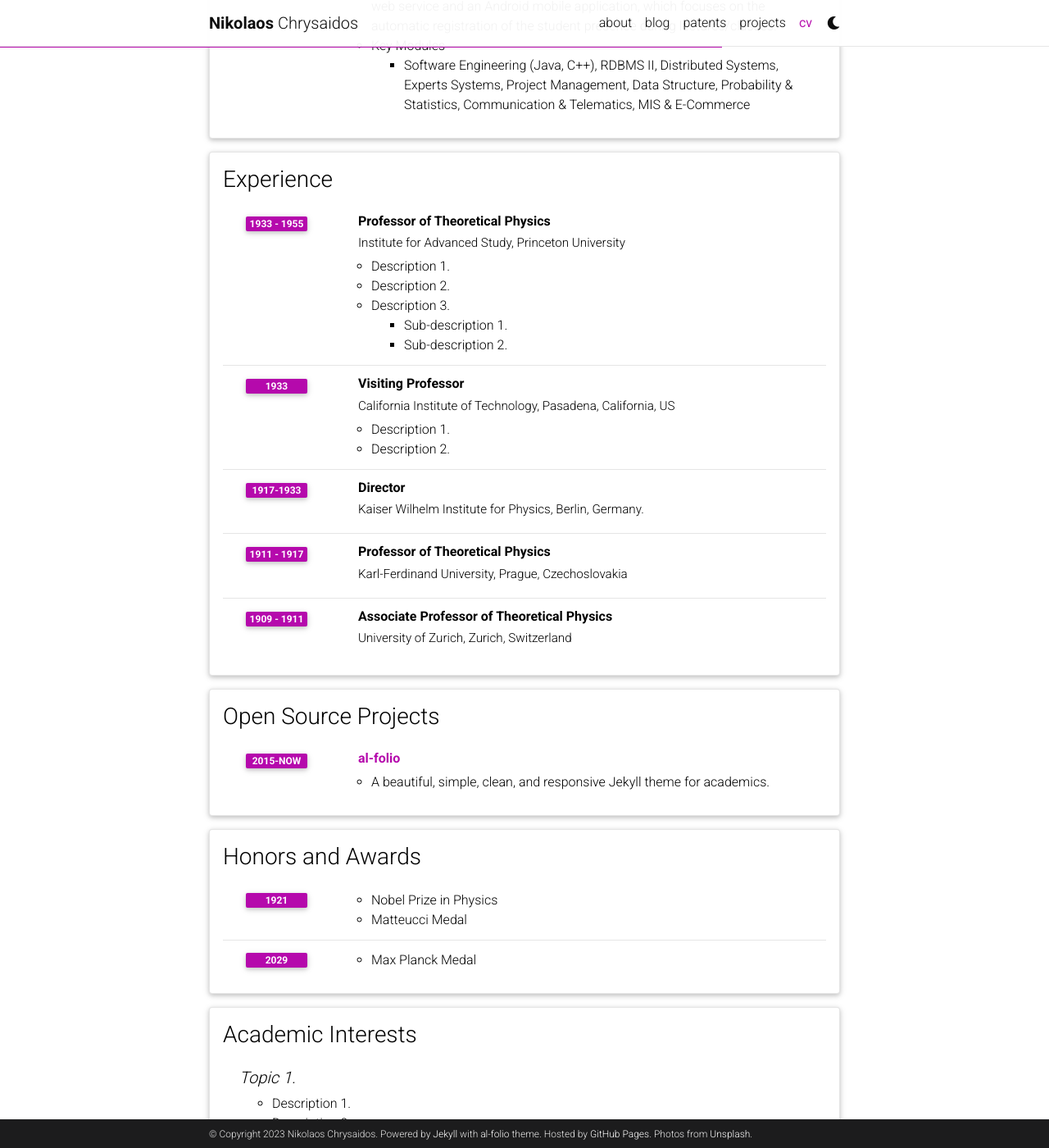
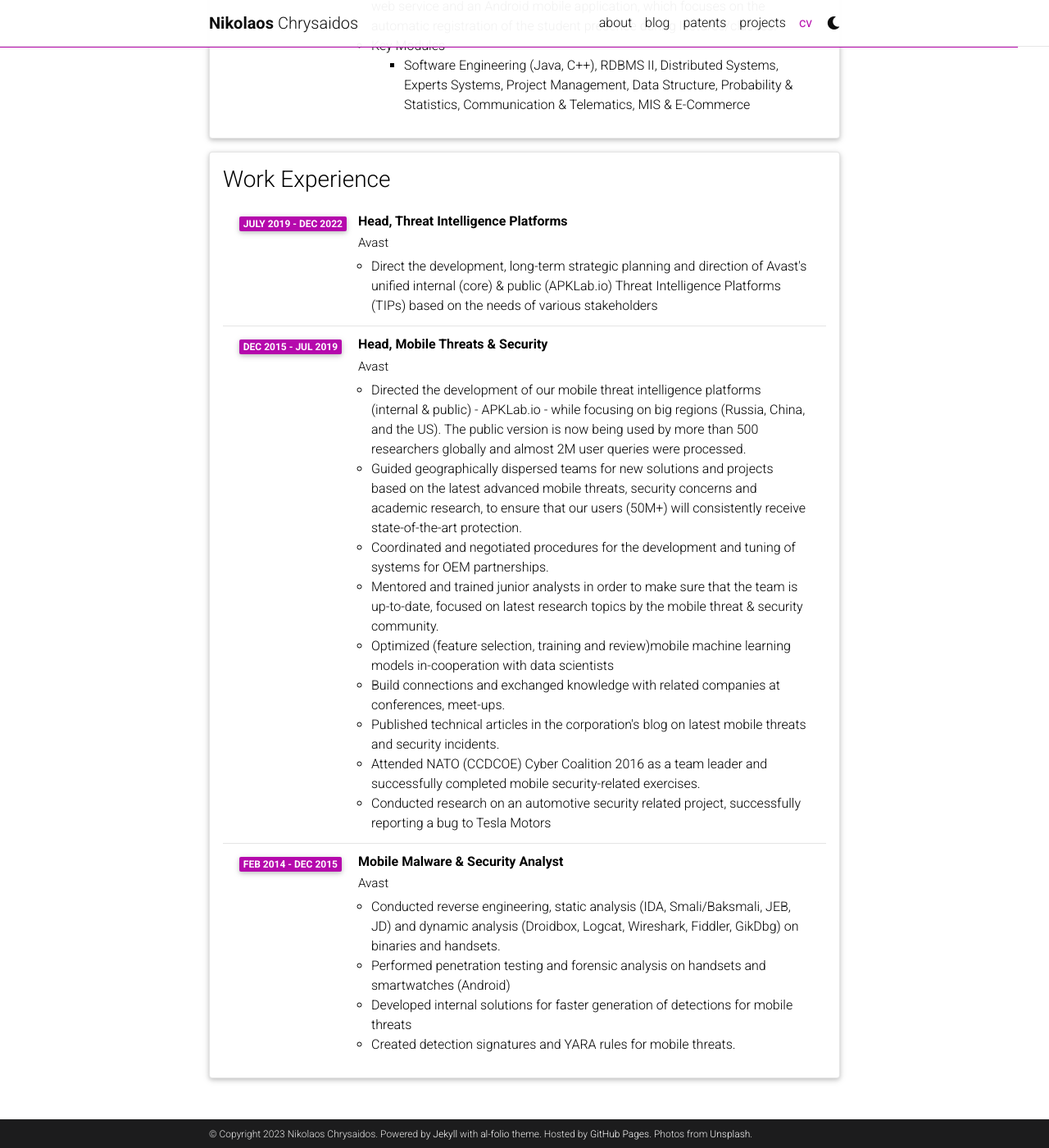
Before and after one commit to virqdroid/virqdroid.github.io, a Jekyll site: the page built from _pages/cv.md, in a window 1280 px wide and 1400 px high, scrolled down 817 px. Shown: the whole window at 82% size. Built offline with Jekyll 4.4.1, drawn with Linux system fonts in a browser that asks for light colours; comment, search, counter and statistics services are not loaded; a style sheet for code colours, icons or effects is not loaded; some of the changed text lies outside the part shown.

Commit message:
Update cv.yml

```diff
--- a/_data/cv.yml
+++ b/_data/cv.yml
@@ -27,70 +27,33 @@
         - title: Key Modules
           contents: Software Engineering (Java, C++), RDBMS II, Distributed Systems, Experts Systems, Project Management, Data Structure, Probability & Statistics, Communication & Telematics, MIS & E-Commerce
 
-- title: Experience
+- title: Work Experience
   type: time_table
   contents:
-    - title: Professor of Theoretical Physics
-      institution: Institute for Advanced Study, Princeton University
-      year: 1933 - 1955
+    - title: Head, Threat Intelligence Platforms
+      institution: Avast
+      year: July 2019 - Dec 2022
       description:
-        - Description 1.
-        - Description 2.
-        - title: Description 3.
-          contents:
-            - Sub-description 1.
-            - Sub-description 2.
-    - title: Visiting Professor
-      institution: California Institute of Technology, Pasadena, California, US
-      year: 1933
+        - Direct the development, long-term strategic planning and direction of Avast's unified internal (core) & public (APKLab.io) Threat Intelligence Platforms (TIPs) based on the needs of various stakeholders
+    - title: Head, Mobile Threats & Security
+      institution: Avast
+      year: Dec 2015 - Jul 2019
       description:
-        - Description 1.
-        - Description 2.
+        - Directed the development of our mobile threat intelligence platforms (internal & public) - APKLab.io - while focusing on big regions (Russia, China, and the US). The public version is now being used by more than 500 researchers globally and almost 2M user queries were processed.
+        - Guided geographically dispersed teams for new solutions and projects based on the latest advanced mobile threats, security concerns and academic research, to ensure that our users (50M+) will consistently receive state-of-the-art protection.
+        - Coordinated and negotiated procedures for the development and tuning of systems for OEM partnerships.
+        - Mentored and trained junior analysts in order to make sure that the team is up-to-date, focused on latest research topics by the mobile threat & security community.
+        - Optimized (feature selection, training and review)mobile machine learning models in-cooperation with data scientists
+        - Build connections and exchanged knowledge with related companies at conferences, meet-ups.
+        - Published technical articles in the corporation's blog on latest mobile threats and security incidents.
+        - Attended NATO (CCDCOE) Cyber Coalition 2016 as a team leader and successfully completed mobile security-related exercises.
+        - Conducted research on an automotive security related project, successfully reporting a bug to Tesla Motors
 
-    - title: Director
-      institution: Kaiser Wilhelm Institute for Physics, Berlin, Germany.
-      year: 1917-1933
-
-    - title: Professor of Theoretical Physics
-      institution: Karl-Ferdinand University, Prague, Czechoslovakia
-      year: 1911 - 1917
+    - title: Mobile Malware & Security Analyst
+      institution: Avast
+      year: Feb 2014 - Dec 2015
       description:
-
-    - title: Associate Professor of Theoretical Physics
-      institution: University of Zurich, Zurich, Switzerland
-      year: 1909 - 1911
-
-- title: Open Source Projects
-  type: time_table
-  contents:
-    - title: <a href="https://github.com/alshedivat/al-folio">al-folio</a>
-      year: 2015-now
-      description: A beautiful, simple, clean, and responsive Jekyll theme for academics.
-
-- title: Honors and Awards
-  type: time_table
-  contents:
-    - year: 1921
-      items:
-        - Nobel Prize in Physics
-        - Matteucci Medal
-    - year: 2029
-      items:
-        - Max Planck Medal
-
-- title: Academic Interests
-  type: nested_list
-  contents:
-    - title: Topic 1.
-      items:
-        - Description 1.
-        - Description 2.
-    - title: Topic 2.
-      items:
-        - Description 1.
-        - Description 2.
-
-- title: Other Interests
-  type: list
-  contents:
-    - <u>Hobbies:</u> Hobby 1, Hobby 2, etc.
+        - Conducted reverse engineering, static analysis (IDA, Smali/Baksmali, JEB, JD) and dynamic analysis (Droidbox, Logcat, Wireshark, Fiddler, GikDbg) on binaries and handsets.
+        - Performed penetration testing and forensic analysis on handsets and smartwatches (Android)
+        - Developed internal solutions for faster generation of detections for mobile threats
+        - Created detection signatures and YARA rules for mobile threats.
```
